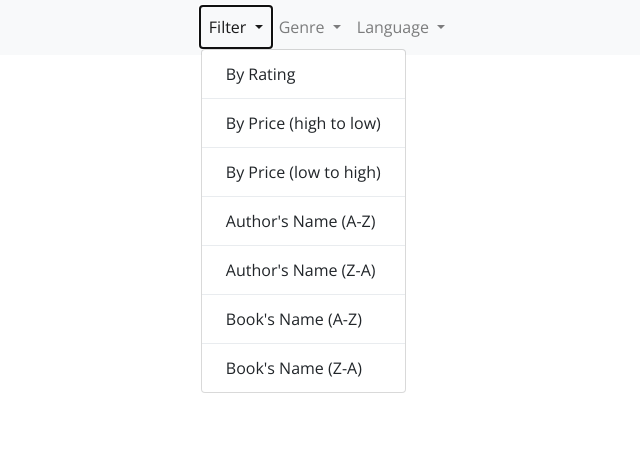
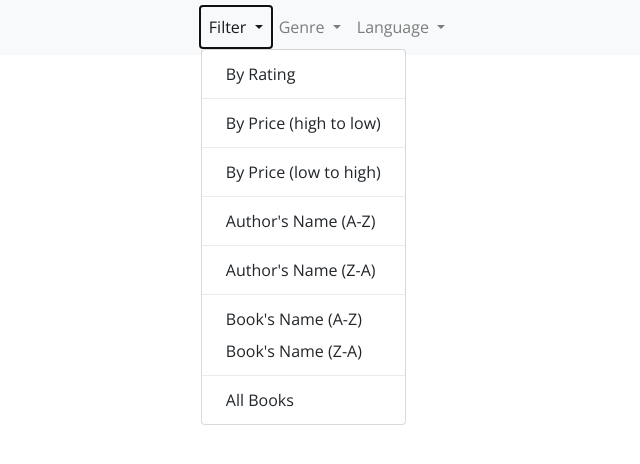
Before and after one commit to albenakr/the-book-club, a Django app: page /products/?sort=price&direction=desc in a window 1280 px wide, after a click on "Filter". Shown: the part 129-593 px from the top of the page, without its empty margins (313-953 px from the left). Run offline with Django 3.2, Linux system fonts and the light colour scheme; data that the repository does not hold is empty; parts of the project's set-up code (start-up, migrations or seed data) failed here and were passed over; some libraries are stand-ins or nearby versions.

Commit message:
Added filtering functionality to sort by price, author's name, title

```diff
--- a/products/fixtures/books.json
+++ b/products/fixtures/books.json
@@ -187,7 +187,7 @@
     "fields": {
       "language": 2,
       "genre": 4,
-      "title": " Le Petit Prince",
+      "title": "Le Petit Prince",
       "author": "Antoine de Saint-Exupéry",
       "publication_year": 1943,
       "book_description": "The Little Prince is a novella by French aristocrat, writer, and aviator Antoine de Saint-Exupéry. It was first published in English and French in the US by Reynal & Hitchcock in April 1943, and posthumously in France following the liberation of France as Saint-Exupéry's works had been banned by the Vichy Regime.",
--- a/products/templates/products/books.html
+++ b/products/templates/products/books.html
@@ -18,17 +18,19 @@
         <div class="dropdown-menu" aria-labelledby="navbarDropdown">
           <a class="dropdown-item" href="#">By Rating</a>
                     <div class="dropdown-divider"></div>
-          <a class="dropdown-item" href="#">By Price (high to low)</a>
+          <a class="dropdown-item" href="{% url 'books' %}?sort=price&direction=desc">By Price (high to low)</a>
                     <div class="dropdown-divider"></div>
-          <a class="dropdown-item" href="#">By Price (low to high)</a>
+          <a class="dropdown-item" href="{% url 'books' %}?sort=price&direction=asc">By Price (low to high)</a>
                     <div class="dropdown-divider"></div>
-          <a class="dropdown-item" href="#">Author's Name (A-Z)</a>
+          <a class="dropdown-item" href="{% url 'books' %}?sort=author&direction=asc">Author's Name (A-Z)</a>
                     <div class="dropdown-divider"></div>
-          <a class="dropdown-item" href="#">Author's Name (Z-A)</a>
+          <a class="dropdown-item" href="{% url 'books' %}?sort=author&direction=desc">Author's Name (Z-A)</a>
                     <div class="dropdown-divider"></div>
-          <a class="dropdown-item" href="#">Book's Name (A-Z)</a>
+          <a class="dropdown-item" href="{% url 'books' %}?sort=title&direction=asc">Book's Name (A-Z)</a>
+          <a class="dropdown-item" href="{% url 'books' %}?sort=title&direction=desc">Book's Name (Z-A)</a>
                     <div class="dropdown-divider"></div>
-          <a class="dropdown-item" href="#">Book's Name (Z-A)</a>
+          <a class="dropdown-item" href="{% url 'books' %}">All Books</a>
+
         </div>
       </li>
 
--- a/products/views.py
+++ b/products/views.py
@@ -11,8 +11,20 @@ def all_books(request):
     query = None
     genres = None
     languages = None
+    sort = None
+    direction = None
 
     if request.GET:
+        if 'sort' in request.GET:
+            sortkey = request.GET['sort']
+
+            if 'direction' in request.GET:
+                 direction = request.GET['direction']
+                 if direction == 'desc':
+                     sortkey = f'-{sortkey}'
+            books = books.order_by(sortkey)
+
+
         if 'genre' in request.GET:
             genres = request.GET['genre'].split(',')
             books = books.filter(genre__name__in=genres)
@@ -32,11 +44,14 @@ def all_books(request):
             queries = Q(title__icontains=query) | Q(book_description__icontains=query) | Q(author__icontains=query)
             books = books.filter(queries)
 
+    current_sorting = f'{sort}_{direction}'
+
     context = {
         'books': books,
         'search_term': query,
         'current_genres': genres,
-        'current_languages': languages
+        'current_languages': languages,
+        'current_sorting': current_sorting,
     }
 
     return render(request, 'products/books.html', context)
```
Also changed, not shown: README.md.
